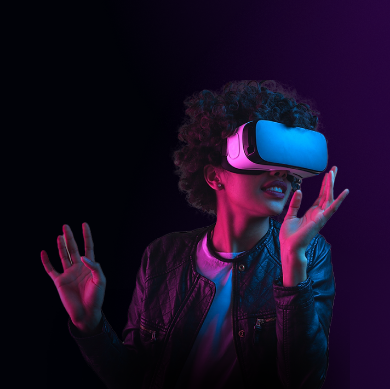
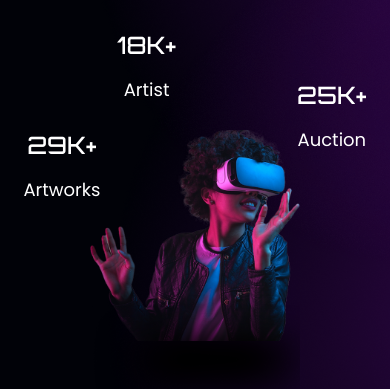
Before and after one commit to granddizzy/WebLayout2, a plain HTML site: page index.html in a window 390 px wide. Shown: the part 86-475 px from the top of the page. Drawn offline with Linux system fonts and the light colour scheme.

Commit message:
update adapt

```diff
--- a/css/style.css
+++ b/css/style.css
@@ -789,7 +789,7 @@ a:hover {
 
     .getstarted__leftSide {
         text-align: center;
-        margin-top: 100px;
+        margin-top: 1px;
     }
 
     .getstarted__leftSide .text {
@@ -803,10 +803,37 @@ a:hover {
 
     .getstarted__rightSide .img img {
         margin: auto;
+        padding: 50px 50px 50px 50px;
+    }
+
+    .getstarted__rightSide .img .blur {
+        position: absolute;
+        width: 100%;
+        height: 70%;
+        /*bottom: -215px;*/
+        bottom: -25%;
     }
 
     .getstarted__buttons {
         justify-content: center;
+    }
+
+    .getstarted__info1 {
+        position: absolute;
+        left: 6%;
+        top: 200px;
+    }
+
+    .getstarted__info2 {
+        position: absolute;
+        left: 30%;
+        top: 100px;
+    }
+
+    .getstarted__info3 {
+        position: absolute;
+        right: 6%;
+        top: 150px;
     }
 
     .whatis .container {
--- a/index.html
+++ b/index.html
@@ -49,11 +49,11 @@
                     <div class="button2">Explore now</div>
                 </div>
                 <div class="getstarted__info">
-                    <div><p class="text">29K+</p>
+                    <div class="getstarted__info1"><p class="text">29K+</p>
                         <h2>Artworks</h2></div>
-                    <div><p class="text">18K+</p>
+                    <div class="getstarted__info2"><p class="text">18K+</p>
                         <h2>Artist</h2></div>
-                    <div><p class="text">25K+</p>
+                    <div class="getstarted__info3"><p class="text">25K+</p>
                         <h2>Auction</h2></div>
                 </div>
             </div>
```
